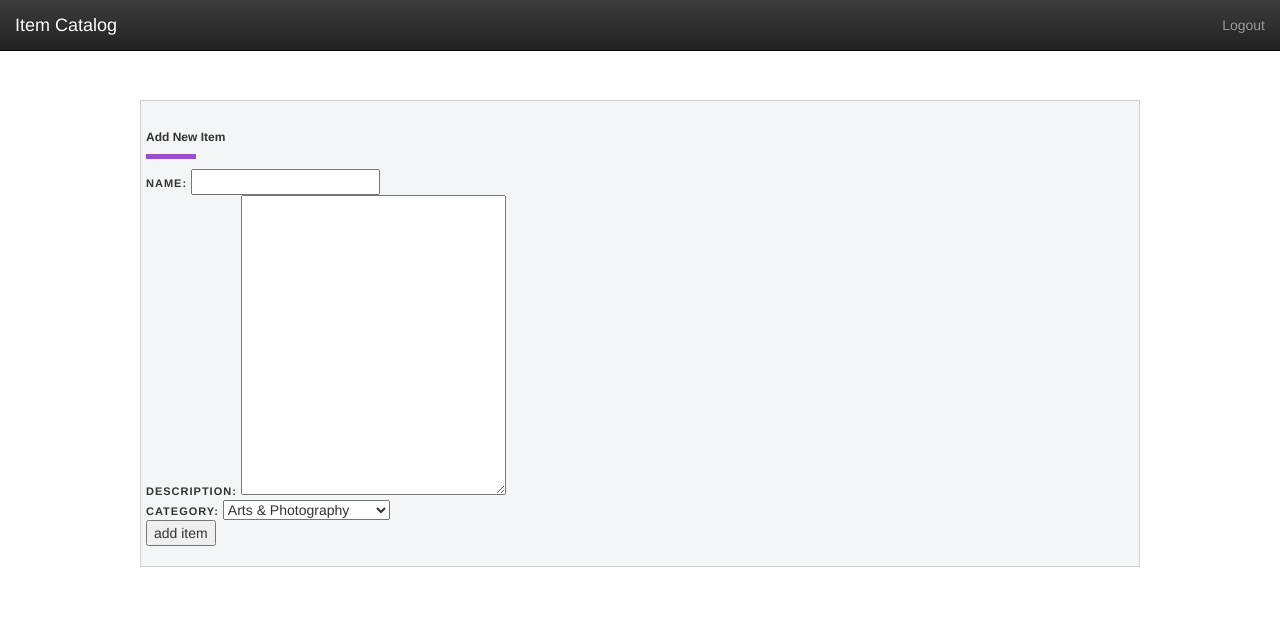
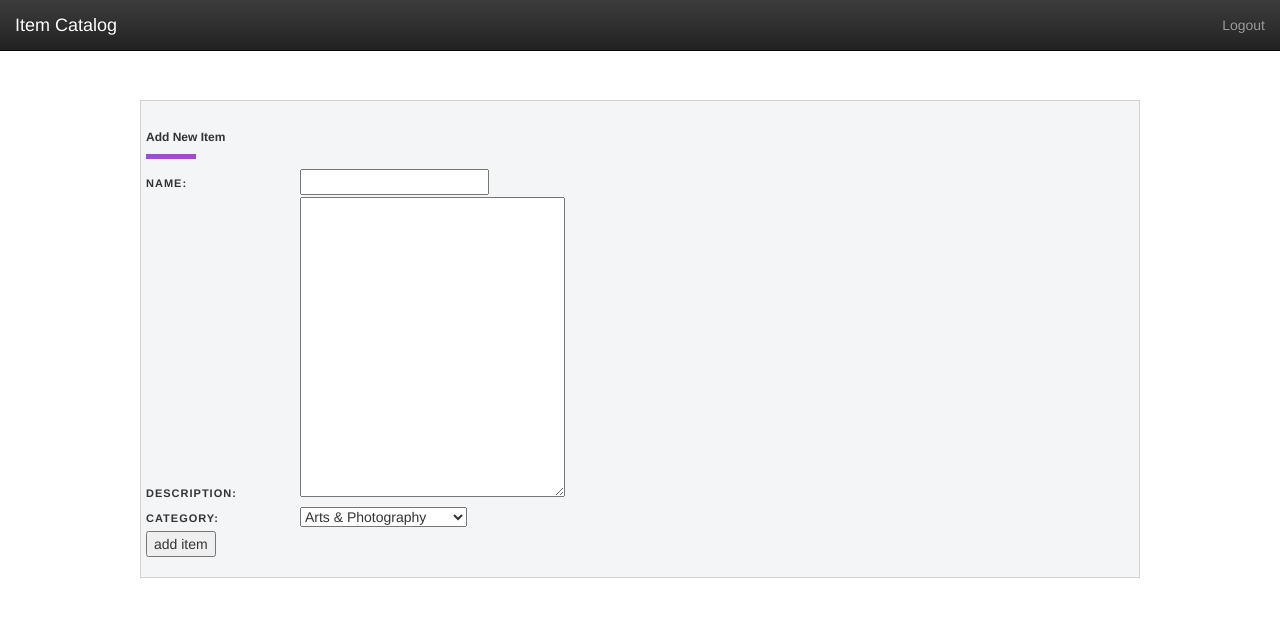
Before and after one commit to SudhanshuTiwari/Item-Catalog-App, a Flask app: page /catalog/add in a window 1280 px wide. Shown: the top 617 px of the page. Run offline with Flask 2, Linux system fonts and the light colour scheme; a user stored in the database is signed in; parts of the project's set-up code (start-up, migrations or seed data) failed here and were passed over; some libraries are stand-ins or nearby versions.

Commit message:
commiting style changes for add item template

```diff
--- a/static/style.css
+++ b/static/style.css
@@ -149,7 +149,8 @@ ul {
 /* Add Category Template */
 
 .category-item__form .form__label {
-	display: inline;
+	display: inline-block;
+	min-width: 150px;
 	font-size: 1.1rem;
 	font-weight: 700;
 	letter-spacing: .1rem;
```
